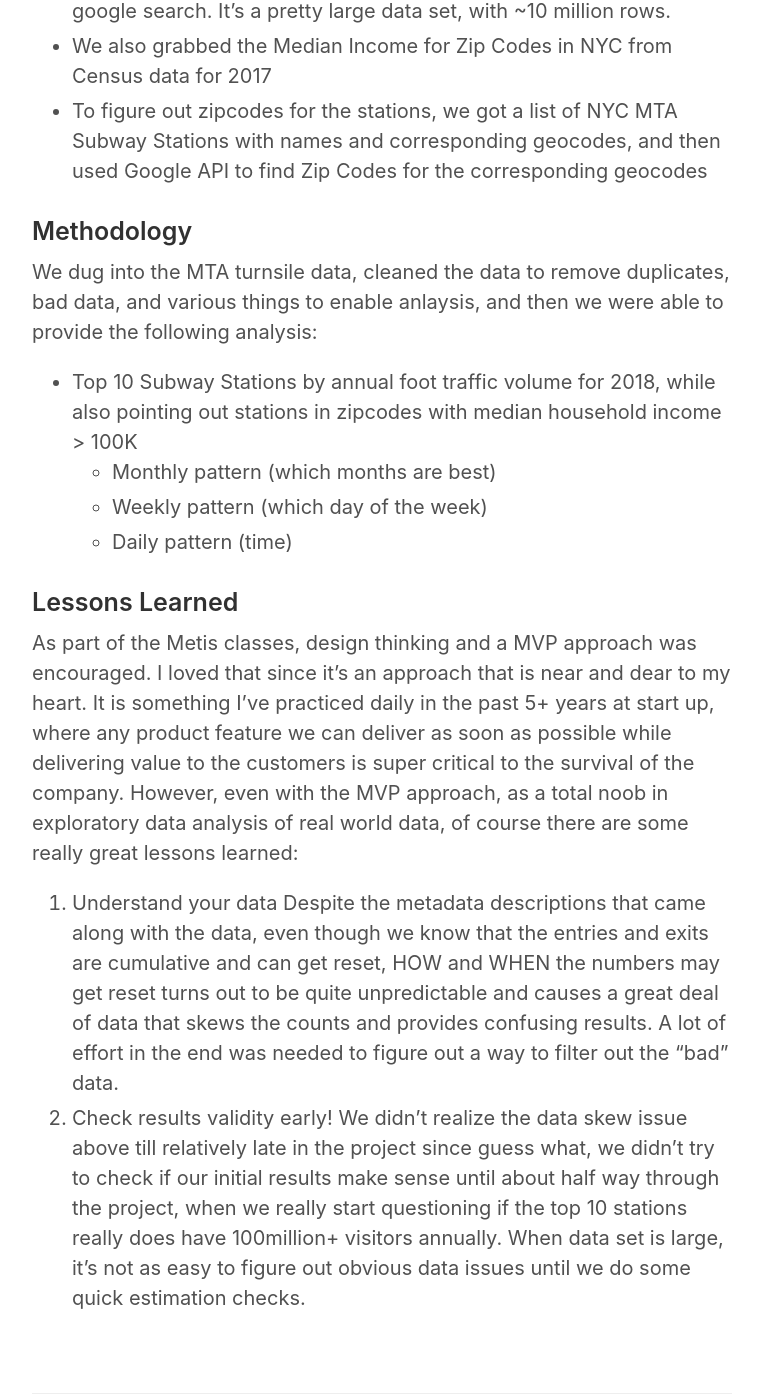
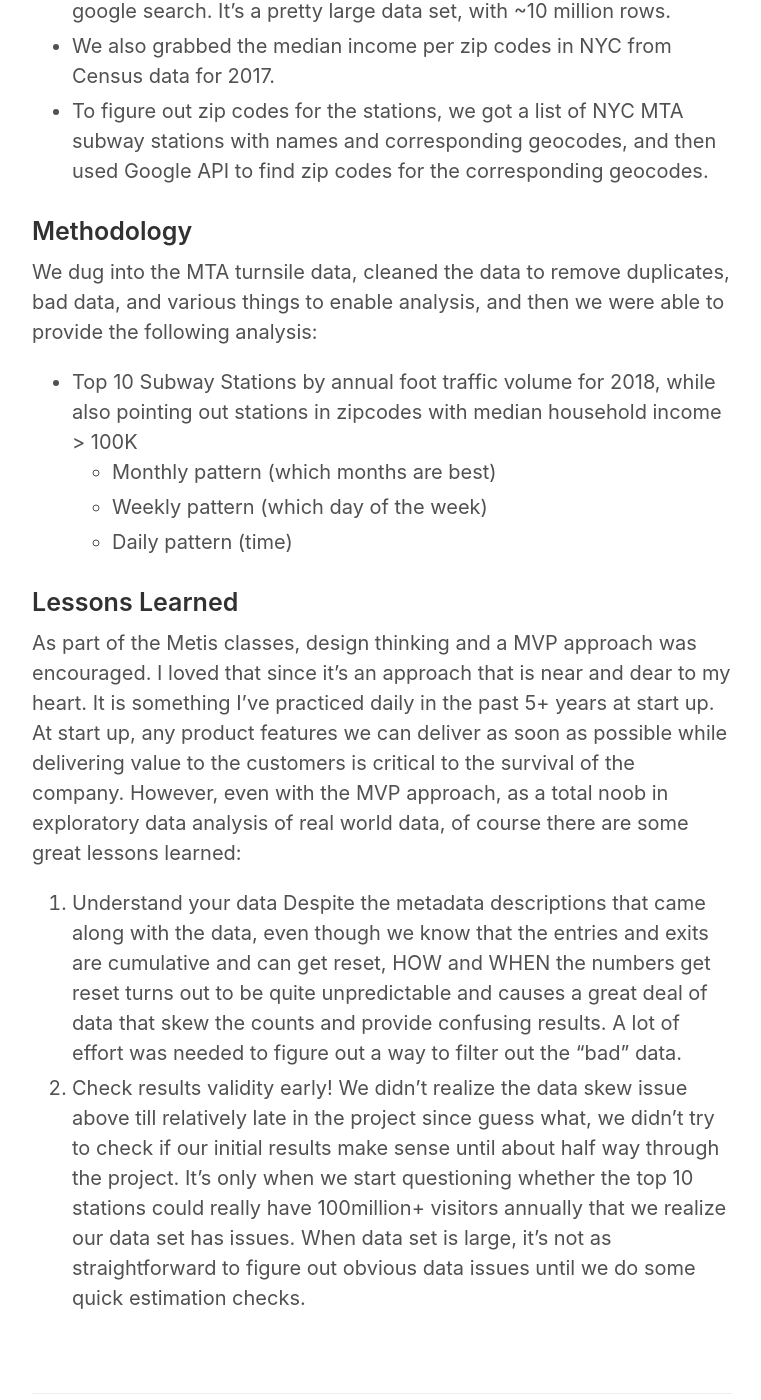
Before and after one commit to pytgit/pytgit.github.io, a Jekyll site: the page built from _posts/2019-01-13-firstproject.md, in a window 1280 px wide and 1400 px high, scrolled down 520 px. Shown: the whole window, without its empty margins (258-1019 px from the left). Built offline with Jekyll 4.4.1, drawn with Linux system fonts in a browser that asks for light colours.

Commit message:
fixed some typos

```diff
--- a/_posts/2019-01-13-firstproject.md
+++ b/_posts/2019-01-13-firstproject.md
@@ -9,19 +9,19 @@ title: First Project- NYC MTA Data
 
 ### The data sources
 - We found MTA turnstile data at [https://catalog.data.gov](https://catalog.data.gov/dataset/turnstile-usage-data-2018) with a quick google search. It's a pretty large data set, with ~10 million rows.
-- We also grabbed the Median Income for Zip Codes in NYC from Census data for 2017
-- To figure out zipcodes for the stations, we got a list of NYC MTA Subway Stations with names and corresponding geocodes, and then used Google API to find Zip Codes for the corresponding geocodes
+- We also grabbed the median income per zip codes in NYC from Census data for 2017.
+- To figure out zip codes for the stations, we got a list of NYC MTA subway stations with names and corresponding geocodes, and then used Google API to find zip codes for the corresponding geocodes.
 
 ### Methodology
-We dug into the MTA turnsile data, cleaned the data to remove duplicates, bad data, and various things to enable anlaysis, and then we were able to provide the following analysis:
+We dug into the MTA turnsile data, cleaned the data to remove duplicates, bad data, and various things to enable analysis, and then we were able to provide the following analysis:
 - Top 10 Subway Stations by annual foot traffic volume for 2018, while also pointing out stations in zipcodes with median household income > 100K
   - Monthly pattern (which months are best)
   - Weekly pattern (which day of the week)
   - Daily pattern (time)
 
 ### Lessons Learned
-As part of the Metis classes, design thinking and a MVP approach was encouraged. I loved that since it's an approach that is near and dear to my heart. It is something I've practiced daily in the past 5+ years at start up, where any product feature we can deliver as soon as possible while delivering value to the customers is super critical to the survival of the company. However, even with the MVP approach, as a total noob in exploratory data analysis of real world data, of course there are some really great lessons learned:
+As part of the Metis classes, design thinking and a MVP approach was encouraged. I loved that since it's an approach that is near and dear to my heart. It is something I've practiced daily in the past 5+ years at start up. At start up, any product features we can deliver as soon as possible while delivering value to the customers is critical to the survival of the company. However, even with the MVP approach, as a total noob in exploratory data analysis of real world data, of course there are some great lessons learned:
 1. Understand your data
-Despite the metadata descriptions that came along with the data, even though we know that the entries and exits are cumulative  and can get reset, HOW and WHEN the numbers may get reset turns out to be quite unpredictable and causes a great deal of data that skews the counts and provides confusing results. A lot of effort in the end was needed to figure out a way to filter out the "bad" data.
+Despite the metadata descriptions that came along with the data, even though we know that the entries and exits are cumulative  and can get reset, HOW and WHEN the numbers get reset turns out to be quite unpredictable and causes a great deal of data that skew the counts and provide confusing results. A lot of effort was needed to figure out a way to filter out the "bad" data.
 2. Check results validity early!
-We didn't realize the data skew issue above till relatively late in the project since guess what, we didn't try to check if our initial results make sense until about half way through the project, when we really start questioning if the top 10 stations really does have 100million+ visitors annually. When data set is large, it's not as easy to figure out obvious data issues until we do some quick estimation checks.
+We didn't realize the data skew issue above till relatively late in the project since guess what, we didn't try to check if our initial results make sense until about half way through the project. It's only when we start questioning whether the top 10 stations could really have 100million+ visitors annually that we realize our data set has issues. When data set is large, it's not as straightforward to figure out obvious data issues until we do some quick estimation checks.
```
